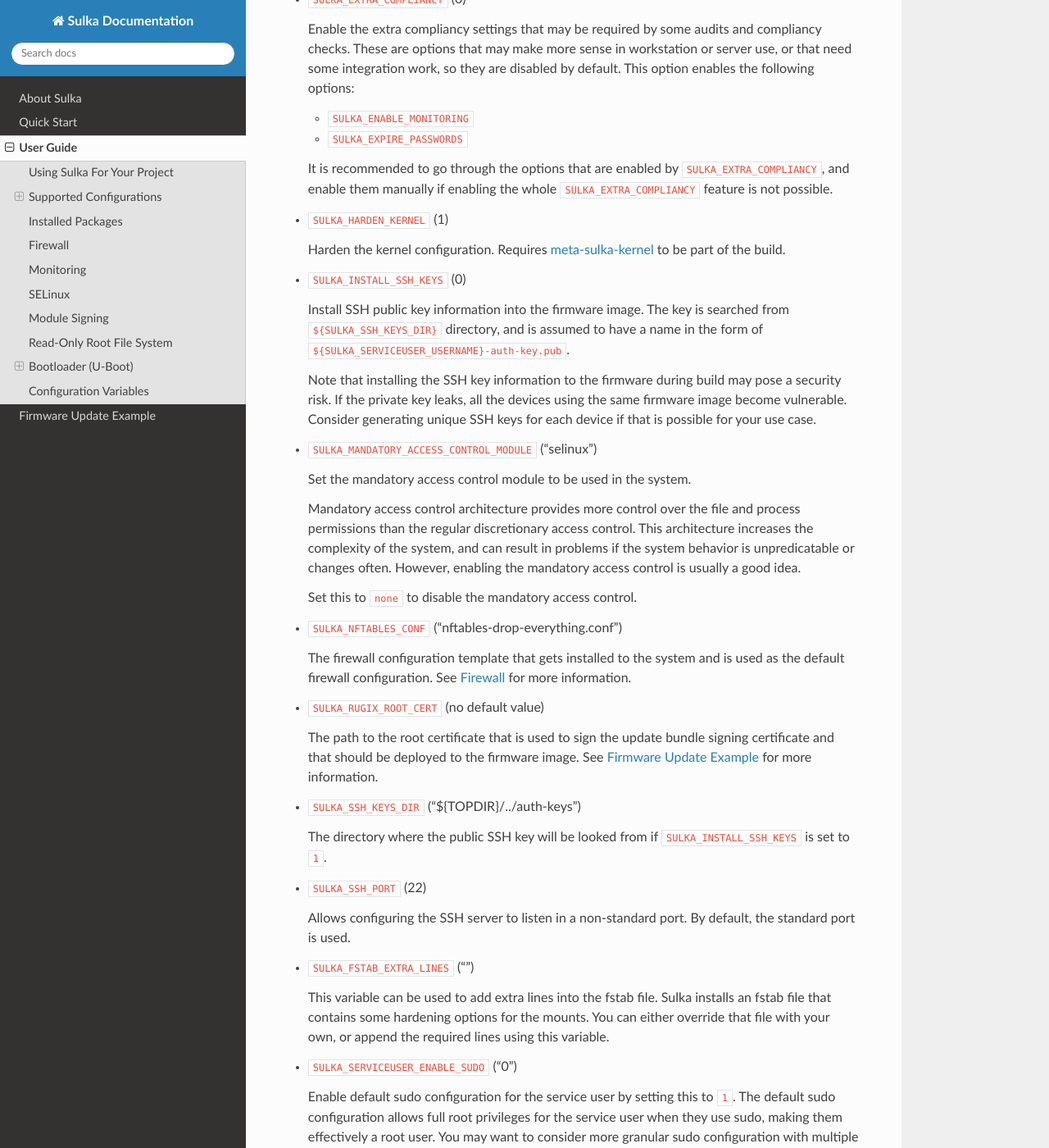
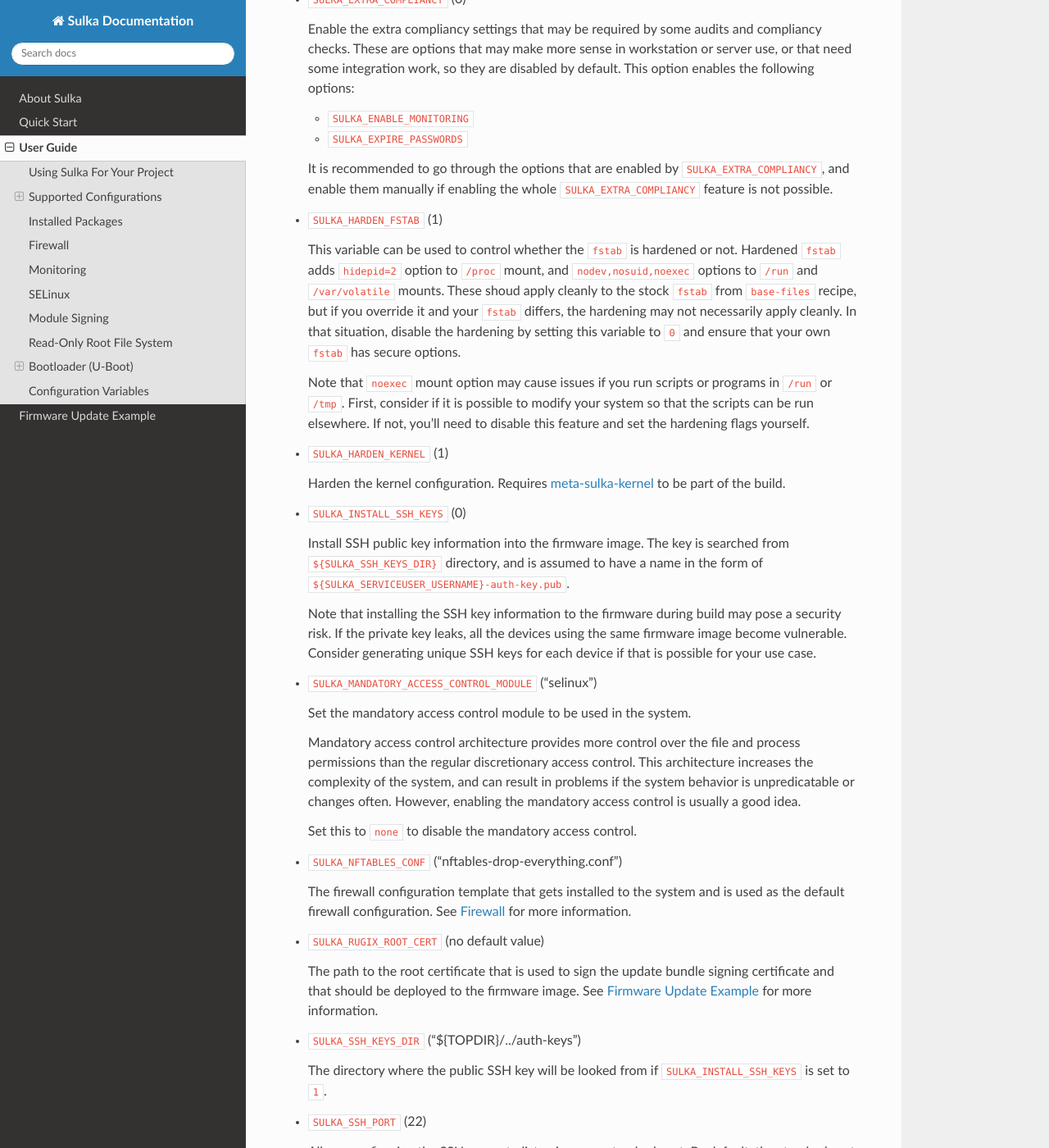
Before and after one commit to AltidSec/sulka-docs, a Sphinx documentation site: the page built from source/user-guide.rst, in a window 1280 px wide and 1400 px high, scrolled down 7527 px. Shown: the whole window at 82% size. Built offline with Sphinx 7.4.7 and the Read the Docs theme 3.1.0, drawn with Linux system fonts in a browser that asks for light colours.

Commit message:
user-guide: Update fstab related information
The distro does not ship it's own fstab anymore. Instead, there is a
configuration flag that can be used harden the stock fstab (default is
on). This allows users to use their own fstab that the Sulka can
attempt to harden. If this fails, the documentation suggests disabling
the feature and hardening the fstab manually. This should be a simpler
way to harden the mounts.

```diff
--- a/source/user-guide.rst
+++ b/source/user-guide.rst
@@ -310,6 +310,17 @@
 
   It is recommended to go through the options that are enabled by ``SULKA_EXTRA_COMPLIANCY``, and enable them manually if enabling the whole ``SULKA_EXTRA_COMPLIANCY`` feature is not possible.
 
+* ``SULKA_HARDEN_FSTAB`` (1)
+
+  This variable can be used to control whether the ``fstab`` is hardened or not.
+  Hardened ``fstab`` adds ``hidepid=2`` option to ``/proc`` mount, and ``nodev,nosuid,noexec`` options to ``/run`` and ``/var/volatile`` mounts.
+  These shoud apply cleanly to the stock ``fstab`` from ``base-files`` recipe, but if you override it and your ``fstab`` differs, the hardening may not necessarily apply cleanly.
+  In that situation, disable the hardening by setting this variable to ``0`` and ensure that your own ``fstab`` has secure options.
+
+  Note that ``noexec`` mount option may cause issues if you run scripts or programs in ``/run`` or ``/tmp``.
+  First, consider if it is possible to modify your system so that the scripts can be run elsewhere.
+  If not, you'll need to disable this feature and set the hardening flags yourself.
+
 * ``SULKA_HARDEN_KERNEL`` (1)
 
   Harden the kernel configuration. Requires `meta-sulka-kernel <https://codeberg.org/AltidSec/meta-sulka-kernel>`_ to be part of the build.
@@ -352,12 +363,6 @@
   Allows configuring the SSH server to listen in a non-standard port.
   By default, the standard port is used.
 
-* ``SULKA_FSTAB_EXTRA_LINES`` ("")
-
-  This variable can be used to add extra lines into the fstab file.
-  Sulka installs an fstab file that contains some hardening options for the mounts.
-  You can either override that file with your own, or append the required lines using this variable.
-
 * ``SULKA_SERVICEUSER_ENABLE_SUDO`` ("0")
 
   Enable default sudo configuration for the service user by setting this to ``1``.
```
